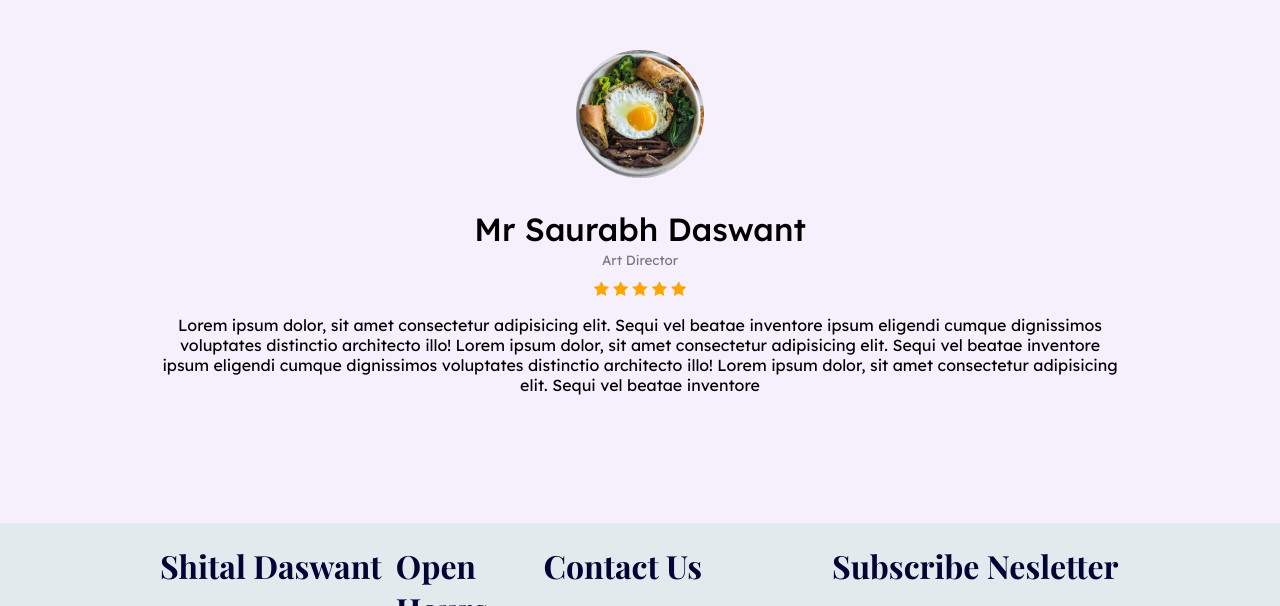
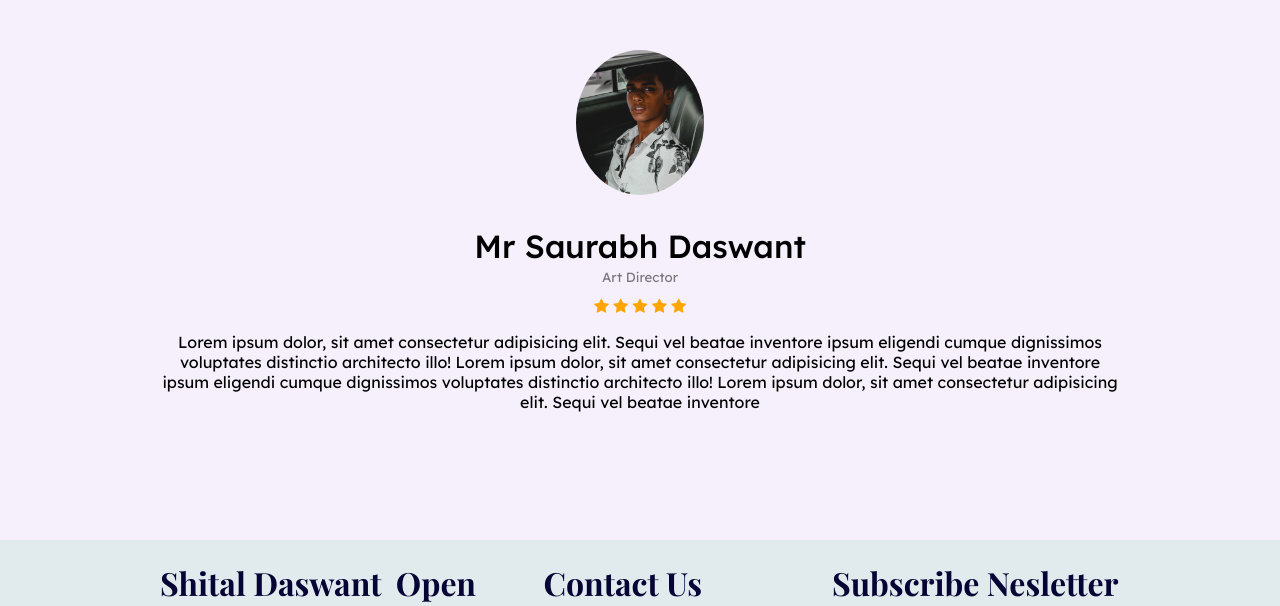
Before and after one commit to Saurabhdaswant/restaurant-website, a plain HTML site: page index.html in a window 1280 px wide. Shown: the part 3418-4024 px from the top of the page. Drawn offline with nearby package versions, Linux system fonts and the light colour scheme.

Commit message:
testominial img added

```diff
--- a/index.html
+++ b/index.html
@@ -165,7 +165,7 @@
       <div class="main-testomonial">
         <p><span>testomonial</span></p>
         <h1>Customer Say</h1>
-        <img src="/img/pexels-jer-chung-2059151.jpg" alt="" />
+        <img src="/img/saur.jpg" alt="" />
         <h2>Mr Saurabh Daswant</h2>
         <p class="occupation"><small>Art Director</small></p>
         <div class="star-rating">
```
Also changed, not shown: img/saur.jpg (added).
